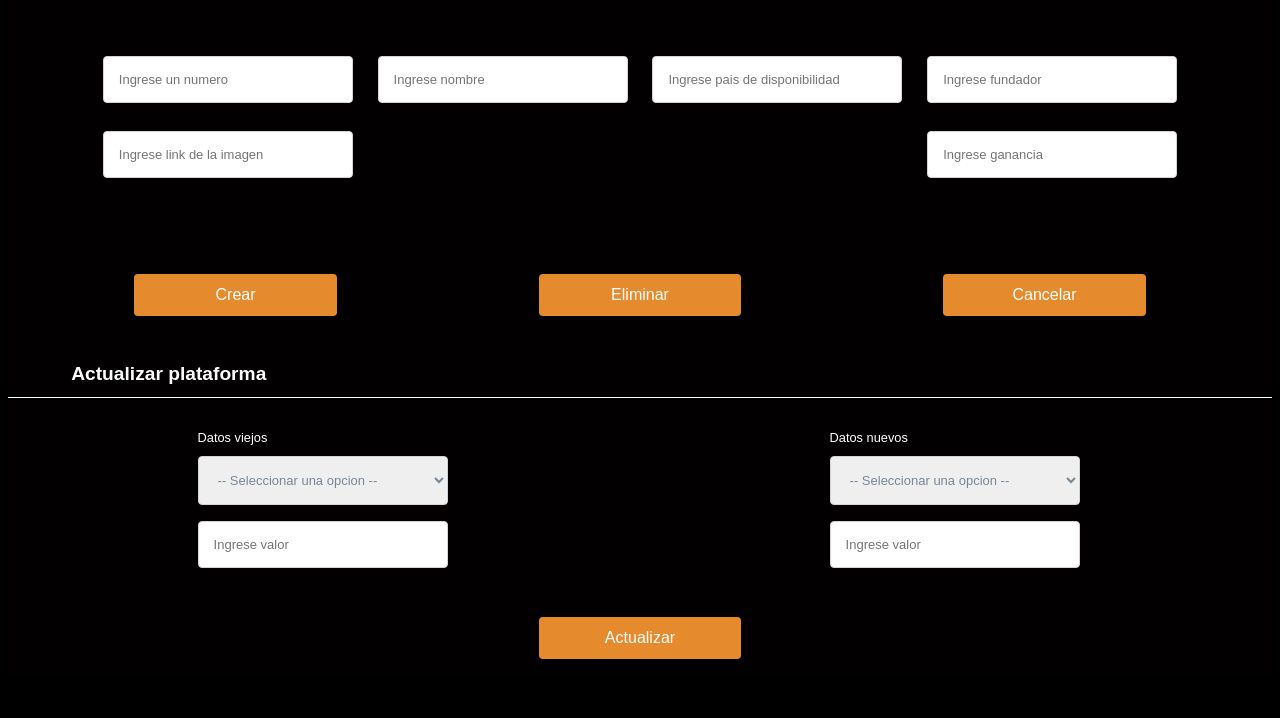
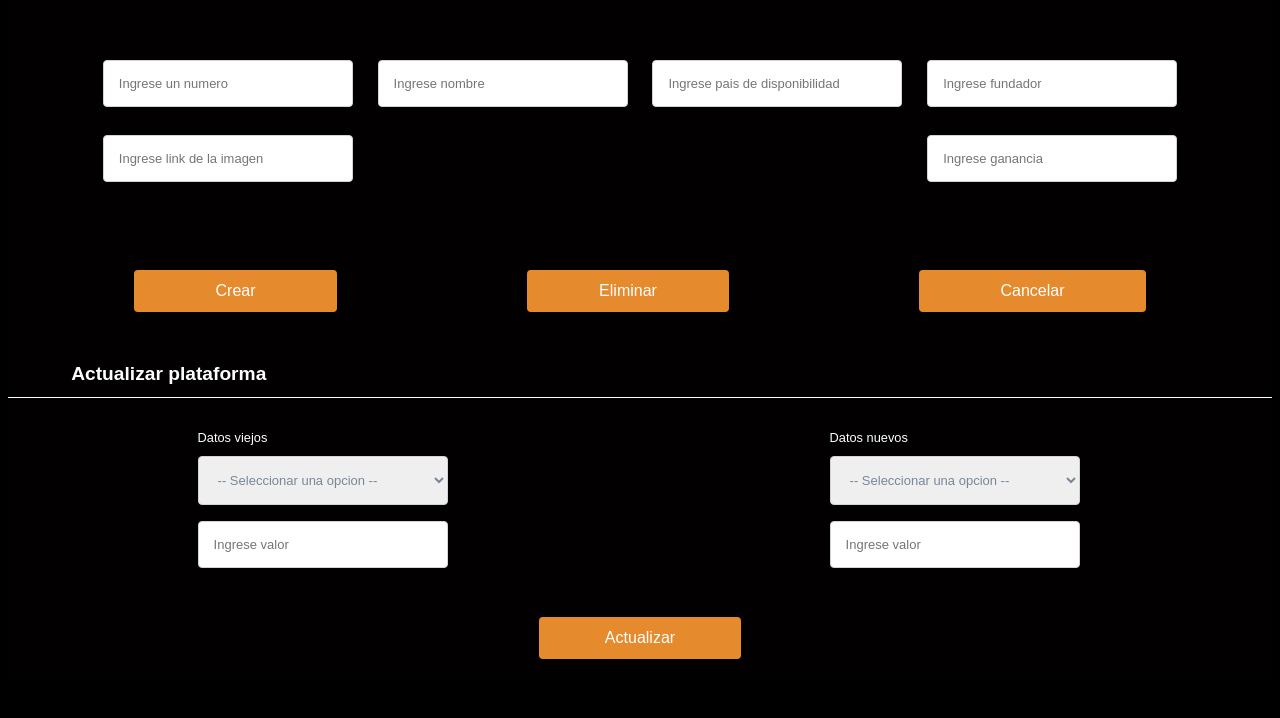
Before and after one commit to dele20361/bd2_p3, a Flask app: page /editPlatform in a window 1280 px wide. Shown: the part 91-809 px from the top of the page. Run offline with Flask 3, Linux system fonts and the light colour scheme.

Commit message:
platform issue fix

```diff
--- a/static/style_Eplatform.css
+++ b/static/style_Eplatform.css
@@ -130,10 +130,33 @@
     background-color: #e68a2e;
     color: white;
     border-radius: 4px;
+    cursor: pointer;
     transition: background-color 0.3s;
 }
 
+.Conteiner_btn .botonss{
+    width: 20%;
+    border: none;
+    padding: 12px;
+    margin: 16px 0px;
+    font-size: 16px;
+    background-color: #e68a2e;
+    color: white;
+    border-radius: 4px;
+    transition: background-color 0.3s;
+    align-items: center;
+    justify-content:center;
+    display: flex;
+    cursor: pointer;
+
+}
+
 .Conteiner_btn .botons:hover{
+    background-color:rgb(243, 168, 27);
+    color: black;
+}
+
+.Conteiner_btn .botonss:hover{
     background-color:rgb(243, 168, 27);
     color: black;
 }
@@ -194,6 +217,7 @@
     background-color: #e68a2e;
     color: white;
     border-radius: 4px;
+    cursor: pointer;
     transition: background-color 0.3s;
 }
 
@@ -219,3 +243,8 @@
     font-size: 13px;
     color: lightslategray
 }
+
+.botonss a{
+    text-decoration: none;
+    color:white;
+}
--- a/template/editPlatform.html
+++ b/template/editPlatform.html
@@ -11,7 +11,7 @@
         </header>
 
         <div class = "fullscreen">
-            <!-- <form method="POST"> -->
+            <form method="POST">
                 <div class="container" >
                     <form method="POST">
                     <div class="content">
@@ -22,15 +22,15 @@
                         <input class="controls" type="text" name="image_link" id="image_link" placeholder="Ingrese link de la imagen">
                         <input class="controls" type="number" name="profit" id="profit" placeholder="Ingrese ganancia">
                     </div>
-                    </form>
                     <div class="Conteiner_btn">
                         <input class="botons" name='submit' type="submit" value="Crear">
                         <input class="botons" name='submit' type="submit" value="Eliminar">
-                        <input class="botons" name='submit' type="submit" value="Cancelar" id="salir" onclick="redirectToplatform()">
+                        <div class="botonss" name='submit' id="salir">
+                            <a href="{{ url_for('platfomr') }}">Cancelar</a>
+                        </div>
                     </div>
 
                 </div>
-             <form method="POST">
                 <h2> Actualizar plataforma </h2>
                 <div class="container2" >
                     <div class="content2">
@@ -66,11 +66,5 @@
                     </div>
                 </div>
             </form>
-            <script>
-                function redirectToplatform() {
-                    window.location.href = "{{ url_for('platfomr') }}";
-                }
-            </script>
-
     </body>
 </html>
```
